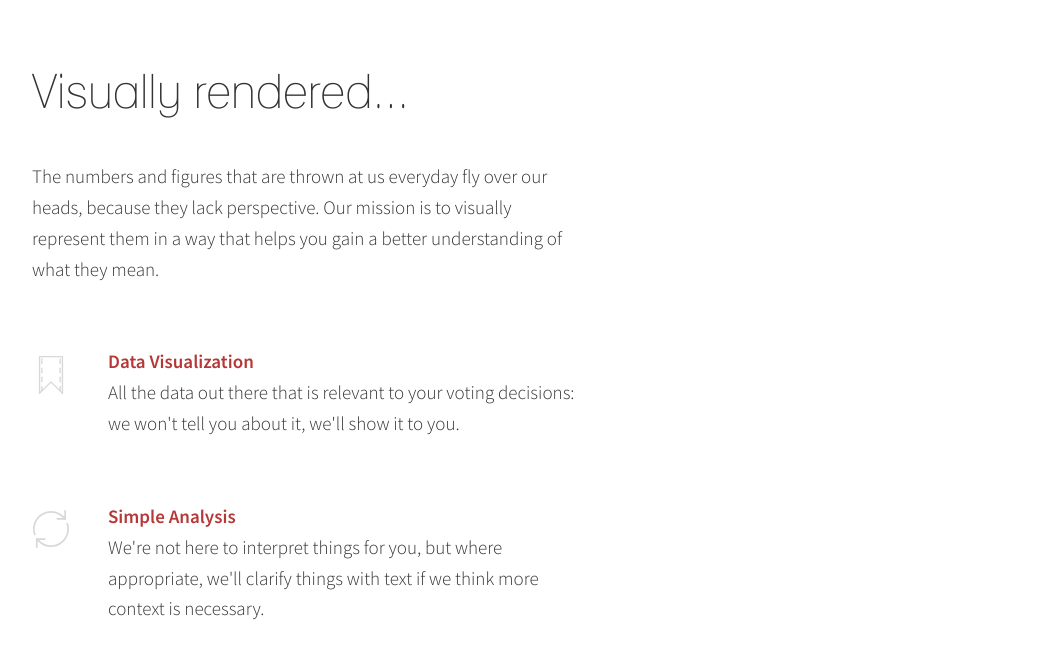
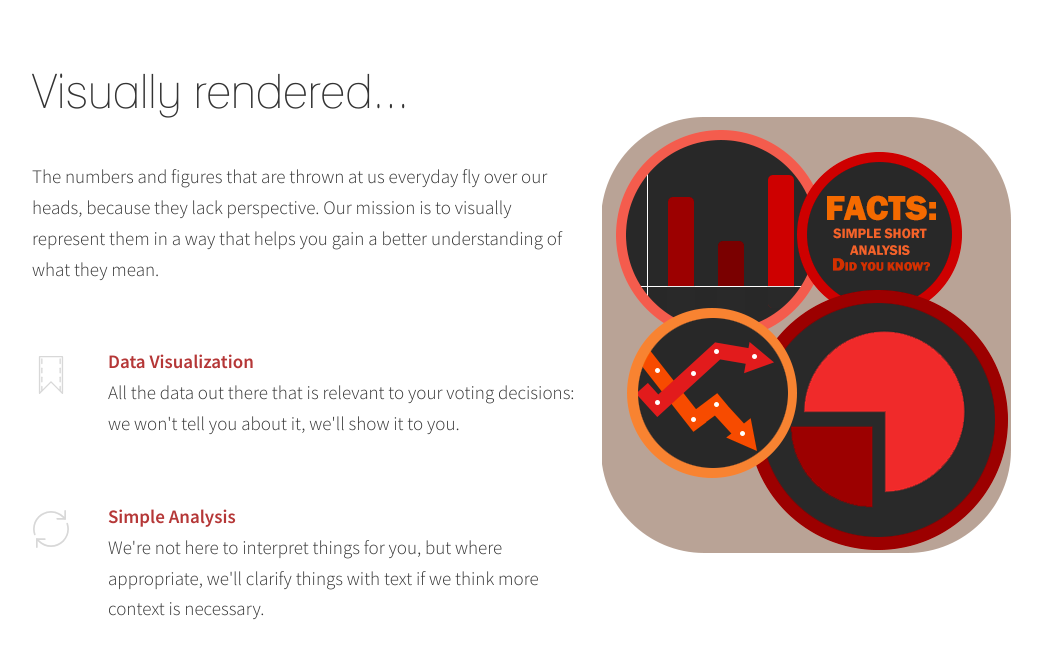
Before and after one commit to TheFifthFreedom/Conscientia-Landing-Page, a plain HTML site: page index.html in a window 1280 px wide. Shown: the part 2435-3092 px from the top of the page, without its empty margins (38-1080 px from the left). Drawn offline with Linux system fonts and the light colour scheme.

Commit message:
Added new image to go with section 2

```diff
--- a/index.html
+++ b/index.html
@@ -187,8 +187,7 @@
 
 
                 <div class="col-sm-6 col-md-6  col-lg-6" >
-<!--                     <img src="images/features2b.png" class="img-responsive image_back" id="features2a_image" alt="img">
-                    <img src="images/features2a.png" class="img-responsive image_front" id="features2b_image" alt="img"> -->
+                    <img src="images/data-visualization.png" class="img-responsive image_front" id="features2b_image" alt="img">
                 </div>
 
             </div>
```
Also changed, not shown: images/data-visualization.png (added), 2 other files.
